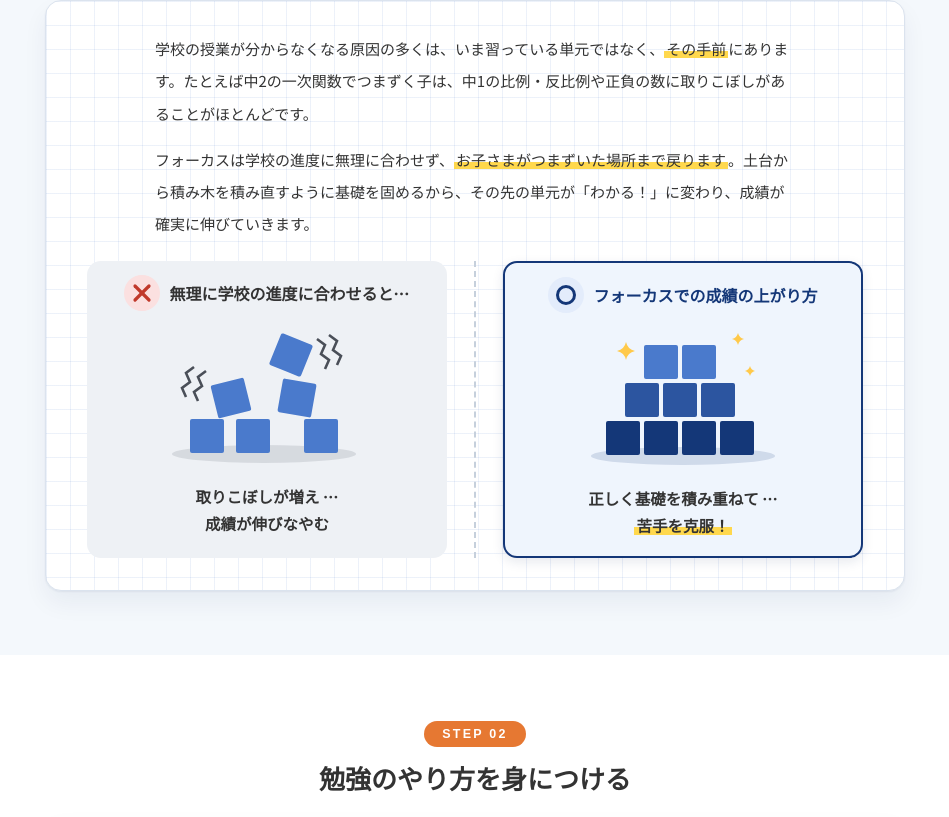
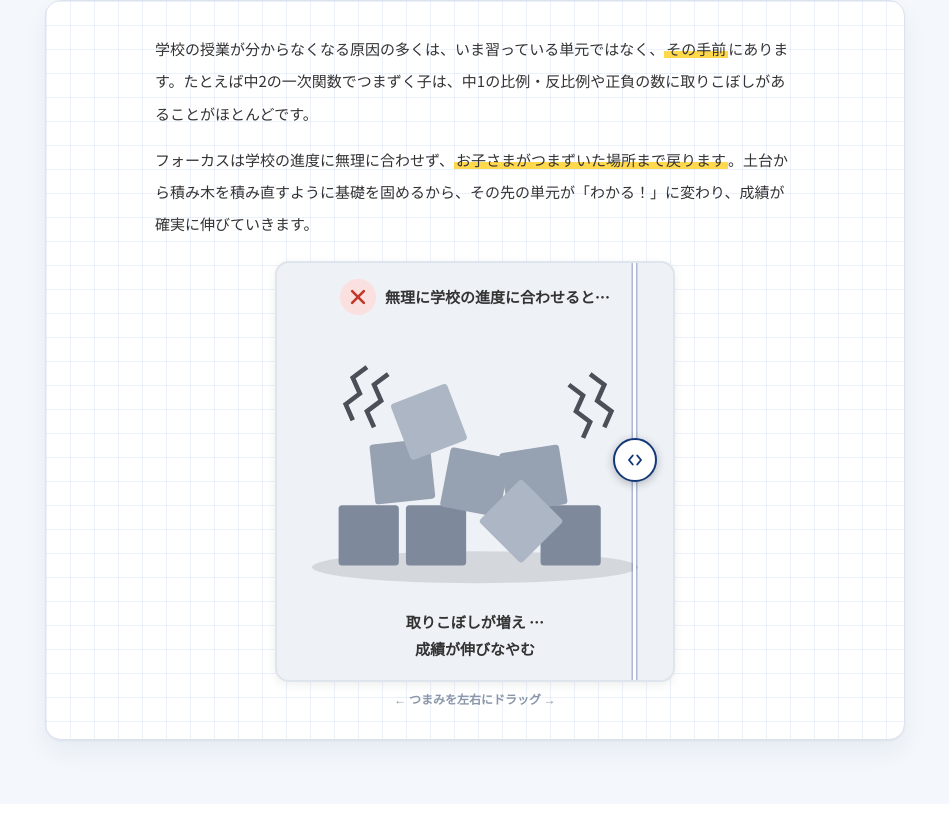
Before and after one commit to focus584jp/website, an Astro site: page /website/method in a window 1280 px wide. Shown: the part 645-1462 px from the top of the page, without its empty margins (165-1114 px from the left). Built offline with nearby package versions, Linux system fonts and the light colour scheme; Astro itself is replaced by a stand-in of ours; a web font is replaced by a local one.

Commit message:
指導方針の積み木比較をBefore/Afterスライダーに刷新（BlocksBeforeAfter.astro新設・MethodCompareはtalk専用化）
- 積み木1組の各ブロックが境界を越えると「グレー・崩れ→紺・正位置」へ起き上がる方式（2枚重ね合成なし）
- Before=基礎（下段）が1個抜け、上段の1個が穴にひし形で挟まる崩れ表現
- 操作はカード全面のPointer Events（タップ位置へジャンプ+ドラッグ追従・pan-yで縦スクロール両立）
- バーはカード全高・✗◯バッジつき見出し/注釈/カード地色が優勢側に連動して切替
- rangeはキーボード・スクリーンリーダー用に残置・prefers-reduced-motion対応

Co-Authored-By: Claude Fable 5 <noreply@anthropic.com>

```diff
--- /dev/null
+++ b/src/components/site/BlocksBeforeAfter.astro
@@ -0,0 +1,210 @@
+---
+// 指導方針「基礎から学び直す」のBefore/After比較スライダー。トップのMethodセクションと /method 詳細ページで共用。
+// 積み木は1組だけ持ち、境界（つまみ）を越えたブロックが「グレー・崩れ → 紺・正位置」へ起き上がる。
+// Before=基礎（下段）が1個抜け、その連鎖で上が崩れて1個は穴に挟まっている。After=現行の完成ピラミッド。
+// 操作はカード全面の Pointer Events（タップ位置へジャンプ+ドラッグ追従）。range はキーボード・SR用。
+---
+<div class="bba" data-blocks-ba>
+  <div class="card">
+    <div class="sw">
+      <div class="hd v-before">
+        <span class="mark mk-ng"><svg width="20" height="20" viewBox="0 0 24 24" fill="none" stroke="#C0392B" stroke-width="3.2" stroke-linecap="round"><path d="M5 5l14 14"></path><path d="M19 5L5 19"></path></svg></span>
+        無理に学校の進度に合わせると…
+      </div>
+      <div class="hd v-after">
+        <span class="mark mk-ok"><svg width="20" height="20" viewBox="0 0 24 24" fill="none" stroke="#143778" stroke-width="3"><circle cx="12" cy="12" r="8.5"></circle></svg></span>
+        フォーカスでの成績の上がり方
+      </div>
+    </div>
+
+    <div class="fig">
+      {/* 積み木1組。data-cx はブロック中心のviewBox x座標（境界越え判定に使う） */}
+      <svg viewBox="0 0 210 158" role="img" aria-label="学校の進度に合わせるだけだと基礎が抜けて崩れた積み木が、つまずいた場所から積み直すと完成していく比較図">
+        <ellipse cx="105" cy="139" rx="92" ry="9" fill="#2B3242" opacity=".13"></ellipse>
+        {/* 下段4（3番目は基礎の抜けで Before では存在しない） */}
+        <rect class="blk row1" data-cx="45" x="28" y="104" width="34" height="34" rx="2"></rect>
+        <rect class="blk row1" data-cx="83" x="66" y="104" width="34" height="34" rx="2"></rect>
+        <rect class="blk row1 gap-blk" data-cx="121" x="104" y="104" width="34" height="34" rx="2"></rect>
+        <rect class="blk row1" data-cx="159" x="142" y="104" width="34" height="34" rx="2"></rect>
+        {/* 中段3（Before では基礎の穴の上で傾く） */}
+        <rect class="blk row2 tilt-xs" data-cx="64" x="47" y="66" width="34" height="34" rx="2"></rect>
+        <rect class="blk row2 tilt-m" data-cx="102" x="85" y="66" width="34" height="34" rx="2"></rect>
+        <rect class="blk row2 tilt-s" data-cx="118" x="123" y="66" width="34" height="34" rx="2"></rect>
+        {/* 上段2（Before では左は大きく傾き、右は基礎の穴まで崩れ落ちて挟まっている） */}
+        <rect class="blk row3 tilt-l" data-cx="83" x="66" y="28" width="34" height="34" rx="2"></rect>
+        <rect class="blk row3 fall-r" data-cx="125" x="104" y="28" width="34" height="34" rx="2"></rect>
+        {/* Before専用: グラグラ線（連動するブロックと同じ data-cx） */}
+        <g class="deco only-b" data-cx="83" stroke="#4A4F58" stroke-width="2.6" fill="none" stroke-linejoin="miter" stroke-linecap="butt">
+          <path d="M56 30 l-8 6 4 9 -8 6 4 9"></path>
+          <path d="M44 26 l-8 6 4 9 -8 6 4 9"></path>
+        </g>
+        <g class="deco only-b" data-cx="140" stroke="#4A4F58" stroke-width="2.6" fill="none" stroke-linejoin="miter" stroke-linecap="butt">
+          <path d="M158 36 l8 6 -4 9 8 6 -4 9"></path>
+          <path d="M170 30 l8 6 -4 9 8 6 -4 9"></path>
+        </g>
+        {/* After専用: キラキラ（位置決めは親g。CSS transformのscaleがtranslate属性を上書きしないよう分離） */}
+        <g fill="#FFC94A">
+          <g transform="translate(48,34)"><path class="deco only-a" data-cx="70" d="M0 -9 Q1.6 -1.6 9 0 Q1.6 1.6 0 9 Q-1.6 1.6 -9 0 Q-1.6 -1.6 0 -9 Z"></path></g>
+          <g transform="translate(160,22)"><path class="deco only-a" data-cx="104" d="M0 -6 Q1.2 -1.2 6 0 Q1.2 1.2 0 6 Q-1.2 1.2 -6 0 Q-1.2 -1.2 0 -6 Z"></path></g>
+          <g transform="translate(172,54)"><path class="deco only-a" data-cx="100" d="M0 -5 Q1 -1 5 0 Q1 1 0 5 Q-1 1 -5 0 Q-1 -1 0 -5 Z"></path></g>
+        </g>
+      </svg>
+
+      <input class="rng" type="range" min="0" max="100" step="0.1" value="93" aria-label="Before / After の比較位置（左右キーでも動かせます）" />
+      <div class="bar" aria-hidden="true">
+        <span class="knob">
+          <svg width="18" height="18" viewBox="0 0 24 24" fill="none" stroke="#143778" stroke-width="2.6" stroke-linecap="round" stroke-linejoin="round"><path d="M9 6l-5 6 5 6"></path><path d="M15 6l5 6-5 6"></path></svg>
+        </span>
+      </div>
+    </div>
+
+    <div class="sw note">
+      <p class="v-before">取りこぼしが増え …<br />成績が伸びなやむ</p>
+      <p class="v-after">正しく基礎を積み重ねて …<br /><span class="mk">苦手を克服！</span></p>
+    </div>
+  </div>
+  <p class="hint">← つまみを左右にドラッグ →</p>
+</div>
+
+<style>
+  .bba { --pos: 93%; width: 100%; max-width: 400px; margin: clamp(14px, 2vw, 20px) auto 0; }
+
+  /* カード全体が優勢側に応じて変わる: ✗優勢=グレー地 ⇄ ◯優勢=淡青地+紺枠。
+     カード全面がドラッグ面（pan-y で縦スクロールは通す） */
+  .card {
+    border-radius: 14px; padding: 16px 12px 18px; box-sizing: border-box;
+    display: flex; flex-direction: column; gap: 6px;
+    border: 2px solid var(--navy); background: var(--blue-paler);
+    box-shadow: 0 4px 12px rgba(20, 42, 84, .10);
+    transition: background .35s ease, border-color .35s ease, box-shadow .35s ease;
+    overflow: hidden; /* カード全高に伸ばしたバーを角丸内にクリップ */
+    touch-action: pan-y; cursor: ew-resize;
+  }
+  .bba.st-before .card {
+    background: #EEF1F5; border-color: #DFE5EC;
+    box-shadow: 0 3px 10px rgba(43, 50, 66, .08);
+  }
+  /* ✗⇄◯で切り替わる見出し・注釈は同セルに重ねてクロスフェード（バーより手前にして文字を隠さない） */
+  .sw { display: grid; position: relative; z-index: 1; }
+  .sw > * { grid-area: 1 / 1; transition: opacity .3s ease; }
+  .bba.st-before .v-after { opacity: 0; }
+  .bba:not(.st-before) .v-before { opacity: 0; }
+
+  .hd {
+    display: flex; align-items: center; justify-content: center; gap: 9px;
+    font-size: 15px; font-weight: 800; text-align: center;
+  }
+  .hd.v-before { color: var(--ink); }
+  .hd.v-after { color: var(--navy); }
+  /* ✗＝赤丸バッジ、◯＝淡青丸バッジ（MethodCompare の mark と同寸） */
+  .mark { flex: none; width: 36px; height: 36px; border-radius: 50%; display: grid; place-items: center; }
+  .mark.mk-ng { background: #FBE0E0; }
+  .mark.mk-ok { background: #E3ECFB; }
+
+  .fig { position: relative; aspect-ratio: 210 / 158; }
+  .fig > svg { position: absolute; inset: 0; width: 100%; height: 100%; }
+
+  /* --- 積み木は1組だけ。境界（--pos）を越えたブロックに .is-after が付き、色・姿勢が遷移する --- */
+  .blk {
+    transform-box: fill-box; transform-origin: center;
+    transition: fill .3s ease, transform .4s cubic-bezier(.34, 1.45, .64, 1), opacity .3s ease;
+  }
+  /* 段ごとの色: Before=グレー3階調 → After=紺3階調 */
+  .row1 { fill: #7E8A9C; }
+  .row2 { fill: #96A1B1; }
+  .row3 { fill: #ACB6C4; }
+  .row1.is-after { fill: var(--navy); }
+  .row2.is-after { fill: var(--navy-mid); }
+  .row3.is-after { fill: var(--navy-light); }
+  /* Before時の崩れ姿勢 → After時に正位置へ起き上がる */
+  .tilt-l { transform: translate(-4px, 12px) rotate(-21deg); }
+  .tilt-m { transform: translate(3px, 8px) rotate(11deg); }   /* 基礎の穴の上で右に沈み込む */
+  .tilt-s { transform: translate(-2px, 6px) rotate(-9deg); }  /* 穴側（左）へ傾く */
+  .tilt-xs { transform: translateY(2px) rotate(-6deg); }
+  /* 上段右は支えを失い、基礎の抜けた穴にひし形で挟まっている */
+  .fall-r { transform: translate(10px, 68px) rotate(45deg); }
+  .tilt-l.is-after, .tilt-m.is-after, .tilt-s.is-after, .tilt-xs.is-after, .fall-r.is-after { transform: none; }
+  /* 基礎の抜けブロック: Before時は存在しない → 境界を越えるとふわっと出現 */
+  .gap-blk { opacity: 0; transform: translateY(-12px) scale(.7); }
+  .gap-blk.is-after { opacity: 1; transform: none; }
+  /* Before専用の飾り（グラグラ線）と After専用の飾り（キラキラ） */
+  .deco { transition: opacity .25s ease, transform .3s ease; }
+  .only-b { opacity: 1; }
+  .only-b.is-after { opacity: 0; }
+  .only-a { opacity: 0; transform-box: fill-box; transform-origin: center; transform: scale(.4); }
+  .only-a.is-after { opacity: 1; transform: scale(1); }
+
+  /* 境界バー: カード全高（上下に大きくはみ出し、card の overflow:hidden でクリップ）。
+     白ベース＋うっすら紺の輪郭で、淡地・紺ブロックのどちらの上でも見える */
+  .bar {
+    position: absolute; top: -120px; bottom: -120px; left: var(--pos);
+    width: 3px; margin-left: -1.5px; background: #fff;
+    box-shadow: 0 0 0 1.5px rgba(20, 55, 120, .30);
+    pointer-events: none;
+  }
+  .knob {
+    position: absolute; top: 50%; left: 50%; transform: translate(-50%, -50%);
+    width: 44px; height: 44px; border-radius: 50%;
+    background: #fff; border: 2px solid var(--navy); box-sizing: border-box;
+    display: grid; place-items: center;
+    box-shadow: 0 2px 8px rgba(29, 42, 54, .30);
+  }
+  /* range はキーボード・スクリーンリーダー用に残す（ポインタ操作は .card 全面のドラッグが受ける） */
+  .rng {
+    position: absolute; inset: 0; width: 100%; height: 100%; margin: 0;
+    opacity: 0; pointer-events: none;
+  }
+  .rng:focus-visible ~ .bar .knob { outline: 3px solid var(--navy-light); outline-offset: 2px; }
+
+  .note p {
+    font-family: var(--font-body);
+    font-size: 15px; font-weight: 800; color: var(--ink); line-height: 1.8;
+    text-align: center; margin: 2px 0 0;
+  }
+  .hint { font-size: 12px; font-weight: 700; color: var(--gray-1); text-align: center; margin: 8px 0 0; }
+
+  @media (prefers-reduced-motion: reduce) {
+    .blk, .deco, .sw > *, .card { transition: none; }
+  }
+</style>
+
+<script>
+  document.querySelectorAll<HTMLElement>('[data-blocks-ba]').forEach((box) => {
+    const rng = box.querySelector('.rng') as HTMLInputElement;
+    const card = box.querySelector('.card') as HTMLElement;
+    const fig = box.querySelector('.fig') as HTMLElement;
+    const cells = box.querySelectorAll<SVGElement>('[data-cx]');
+    const VB_W = 210; // viewBox幅（data-cx の座標系）
+    const setPos = (v: number | string) => {
+      box.style.setProperty('--pos', v + '%');
+      const p = parseFloat(String(v));
+      const borderX = (p / 100) * VB_W;
+      // 境界より右にあるブロック・飾りが After 状態になる
+      cells.forEach((el) => el.classList.toggle('is-after', parseFloat(el.dataset.cx!) > borderX));
+      // 優勢側で見出し・注釈・カード地色を切り替える
+      box.classList.toggle('st-before', p > 50);
+    };
+
+    // キーボード（range標準の←→）
+    rng.addEventListener('input', () => setPos(rng.value));
+    setPos(rng.value);
+
+    // ポインタ操作: カードのどこを触ってもその位置へジャンプし、そのままドラッグで追従
+    // （座標→%変換はバー位置と同じ fig 幅基準）
+    const setFromX = (clientX: number) => {
+      const r = fig.getBoundingClientRect();
+      const p = Math.max(0, Math.min(100, ((clientX - r.left) / r.width) * 100));
+      rng.value = String(p);
+      setPos(p);
+    };
+    card.addEventListener('pointerdown', (e) => {
+      if (e.pointerType === 'mouse' && e.button !== 0) return;
+      card.setPointerCapture(e.pointerId);
+      setFromX(e.clientX);
+    });
+    card.addEventListener('pointermove', (e) => {
+      if (!card.hasPointerCapture(e.pointerId)) return;
+      setFromX(e.clientX);
+    });
+  });
+</script>
--- a/src/components/site/MethodCompare.astro
+++ b/src/components/site/MethodCompare.astro
@@ -1,35 +1,11 @@
 ---
-// 指導方針の左右比較図解（✗従来 vs ⭕フォーカス）。トップのMethodセクションと /method 詳細ページで共用。
-// variant: 'blocks'=積み木の積み方比較（基礎から学び直す） / 'talk'=Teaching vs Coaching の対話図
-interface Props { variant: 'blocks' | 'talk' }
-const { variant } = Astro.props;
+// 指導方針の左右比較図解（✗従来 vs ⭕フォーカス）: Teaching vs Coaching の対話図。
+// トップのMethodセクションと /method 詳細ページで共用。
+// ※積み木の比較は BlocksBeforeAfter.astro（Before/Afterスライダー）に置き換え済み。
 ---
 <div class="compare-panel">
   <div class="compare">
     <div class="col ng-col">
-      {variant === 'blocks' ? (
-        <>
-          <div class="col-head ng"><span class="mark ng"><svg width="20" height="20" viewBox="0 0 24 24" fill="none" stroke="#C0392B" stroke-width="3.2" stroke-linecap="round"><path d="M5 5l14 14"></path><path d="M19 5L5 19"></path></svg></span>無理に学校の進度に合わせると…</div>
-          <svg viewBox="0 0 210 150" class="illust">
-            <ellipse cx="102" cy="131" rx="92" ry="9" fill="#2B3242" opacity=".12"></ellipse>
-            <rect x="28" y="96" width="34" height="34" rx="2" fill="#4A7ACC"></rect>
-            <rect x="74" y="96" width="34" height="34" rx="2" fill="#4A7ACC"></rect>
-            <rect x="142" y="96" width="34" height="34" rx="2" fill="#4A7ACC"></rect>
-            <rect x="52" y="58" width="34" height="34" rx="2" fill="#4A7ACC" transform="rotate(-14 69 75)"></rect>
-            <rect x="118" y="58" width="34" height="34" rx="2" fill="#4A7ACC" transform="rotate(10 135 75)"></rect>
-            <rect x="112" y="15" width="34" height="34" rx="2" fill="#4A7ACC" transform="rotate(22 129 32)"></rect>
-            {/* ぐらぐら線は傾いたブロックの角のすぐ外側に置く */}
-            <g stroke="#4A4F58" stroke-width="2.6" fill="none" stroke-linejoin="miter" stroke-linecap="butt">
-              <path d="M44 48 l-8 6 4 9 -8 6 4 9"></path>
-              <path d="M32 44 l-8 6 4 9 -8 6 4 9"></path>
-              <path d="M155 16 l8 6 -4 9 8 6 -4 9"></path>
-              <path d="M167 12 l8 6 -4 9 8 6 -4 9"></path>
-            </g>
-          </svg>
-          <p class="col-note">取りこぼしが増え …<br />成績が伸びなやむ</p>
-        </>
-      ) : (
-        <>
       <div class="col-head ng"><span class="mark ng"><svg width="20" height="20" viewBox="0 0 24 24" fill="none" stroke="#C0392B" stroke-width="3.2" stroke-linecap="round"><path d="M5 5l14 14"></path><path d="M19 5L5 19"></path></svg></span>従来の塾の学習スタイル</div>
       <svg viewBox="0 0 240 100" class="illust illust-wide">
         <g fill="#8A96A8"><circle cx="45" cy="27" r="15"></circle><path d="M19 74 a26 26 0 0 1 52 0 Z"></path></g>
@@ -41,35 +17,9 @@ const { variant } = Astro.props;
         <text x="122" y="40" text-anchor="middle" font-family="'Zen Maru Gothic',sans-serif" font-size="13" font-weight="900" fill="#5B6B85">教える</text>
       </svg>
       <p class="col-note">解き方を一方的に解説し、<br />生徒が受け身で聞くだけになる指導</p>
-        </>
-      )}
     </div>
     <div class="v-dash"></div>
     <div class="col focus-col">
-      {variant === 'blocks' ? (
-        <>
-          <div class="col-head ok"><span class="mark ok"><svg width="20" height="20" viewBox="0 0 24 24" fill="none" stroke="#143778" stroke-width="3"><circle cx="12" cy="12" r="8.5"></circle></svg></span>フォーカスでの成績の上がり方</div>
-          <svg viewBox="0 0 210 150" class="illust">
-            <ellipse cx="105" cy="131" rx="92" ry="9" fill="#143778" opacity=".14"></ellipse>
-            <rect x="28" y="96" width="34" height="34" rx="2" fill="#143778"></rect>
-            <rect x="66" y="96" width="34" height="34" rx="2" fill="#143778"></rect>
-            <rect x="104" y="96" width="34" height="34" rx="2" fill="#143778"></rect>
-            <rect x="142" y="96" width="34" height="34" rx="2" fill="#143778"></rect>
-            <rect x="47" y="58" width="34" height="34" rx="2" fill="#2C55A0"></rect>
-            <rect x="85" y="58" width="34" height="34" rx="2" fill="#2C55A0"></rect>
-            <rect x="123" y="58" width="34" height="34" rx="2" fill="#2C55A0"></rect>
-            <rect x="66" y="20" width="34" height="34" rx="2" fill="#4A7ACC"></rect>
-            <rect x="104" y="20" width="34" height="34" rx="2" fill="#4A7ACC"></rect>
-            <g fill="#FFC94A">
-              <path d="M0 -9 Q1.6 -1.6 9 0 Q1.6 1.6 0 9 Q-1.6 1.6 -9 0 Q-1.6 -1.6 0 -9 Z" transform="translate(48,26)"></path>
-              <path d="M0 -6 Q1.2 -1.2 6 0 Q1.2 1.2 0 6 Q-1.2 1.2 -6 0 Q-1.2 -1.2 0 -6 Z" transform="translate(160,14)"></path>
-              <path d="M0 -5 Q1 -1 5 0 Q1 1 0 5 Q-1 1 -5 0 Q-1 -1 0 -5 Z" transform="translate(172,46)"></path>
-            </g>
-          </svg>
-          <p class="col-note">正しく基礎を積み重ねて …<br /><span class="mk">苦手を克服！</span></p>
-        </>
-      ) : (
-        <>
       <div class="col-head ok"><span class="mark ok"><svg width="20" height="20" viewBox="0 0 24 24" fill="none" stroke="#143778" stroke-width="3"><circle cx="12" cy="12" r="8.5"></circle></svg></span>フォーカスの学習スタイル</div>
       <svg viewBox="0 0 240 100" class="illust illust-wide">
         <g fill="#143778"><circle cx="45" cy="27" r="15"></circle><path d="M19 74 a26 26 0 0 1 52 0 Z"></path></g>
@@ -85,8 +35,6 @@ const { variant } = Astro.props;
         <path d="M216 10 v-8 M224 14 l6 -6 M226 22 h8" stroke="#FFC94A" stroke-width="3" stroke-linecap="round"></path>
       </svg>
       <p class="col-note">考え方を問いかけ、ヒントを与え、<br />自分で答えまで導かせる指導</p>
-        </>
-      )}
     </div>
   </div>
 </div>
--- a/src/pages/method.astro
+++ b/src/pages/method.astro
@@ -2,6 +2,7 @@
 import SiteLayout from '../layouts/SiteLayout.astro';
 import PageHero from '../components/site/PageHero.astro';
 import CtaBand from '../components/site/CtaBand.astro';
+import BlocksBeforeAfter from '../components/site/BlocksBeforeAfter.astro';
 import MethodCompare from '../components/site/MethodCompare.astro';
 
 // 本文の強調はグローバルの .mk（黄マーカー）を set:html で使う
@@ -66,7 +67,8 @@ const overview = ['基礎から学び直す', '勉強のやり方を身につけ
         </div>
         <div class="note-card">
           {s.body.map((t) => <p class="body-p" set:html={t} />)}
-          {s.compare && <MethodCompare variant={s.compare} />}
+          {s.compare === 'blocks' && <BlocksBeforeAfter />}
+          {s.compare === 'talk' && <MethodCompare />}
           {i === 2 && (
             <div class="goal">
               <span class="goal-label">フォーカスの指導のゴール</span>
```
Also changed, not shown: CLAUDE.md (+3 -1 lines), src/components/home/Method.astro (+5 -4 lines). Lines whose indentation alone changed are shown as unchanged.
